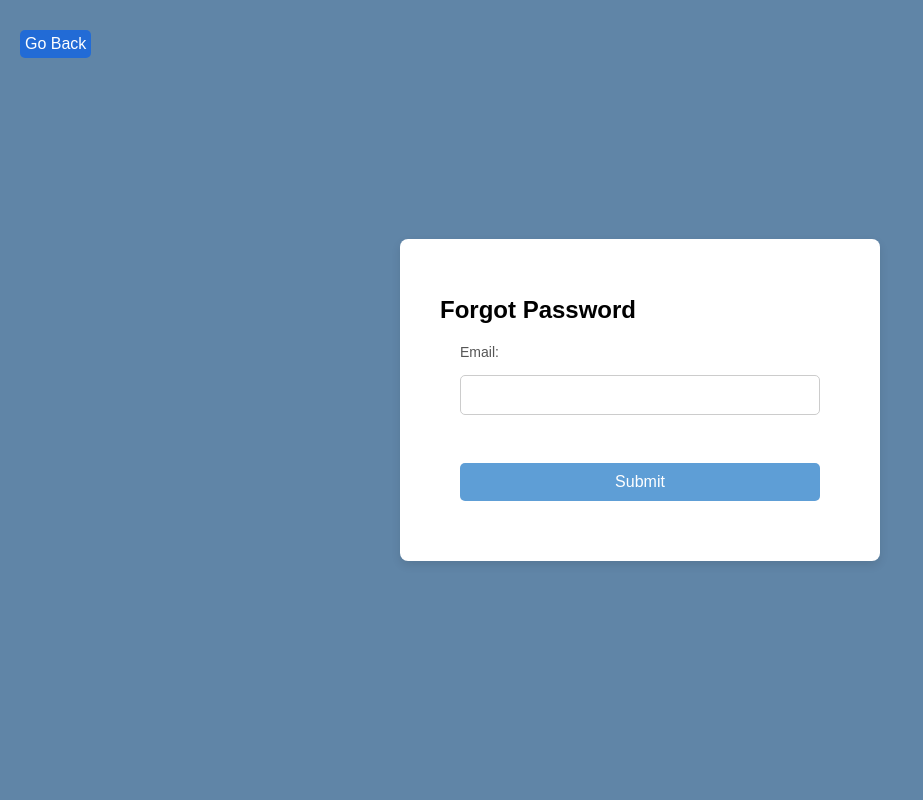
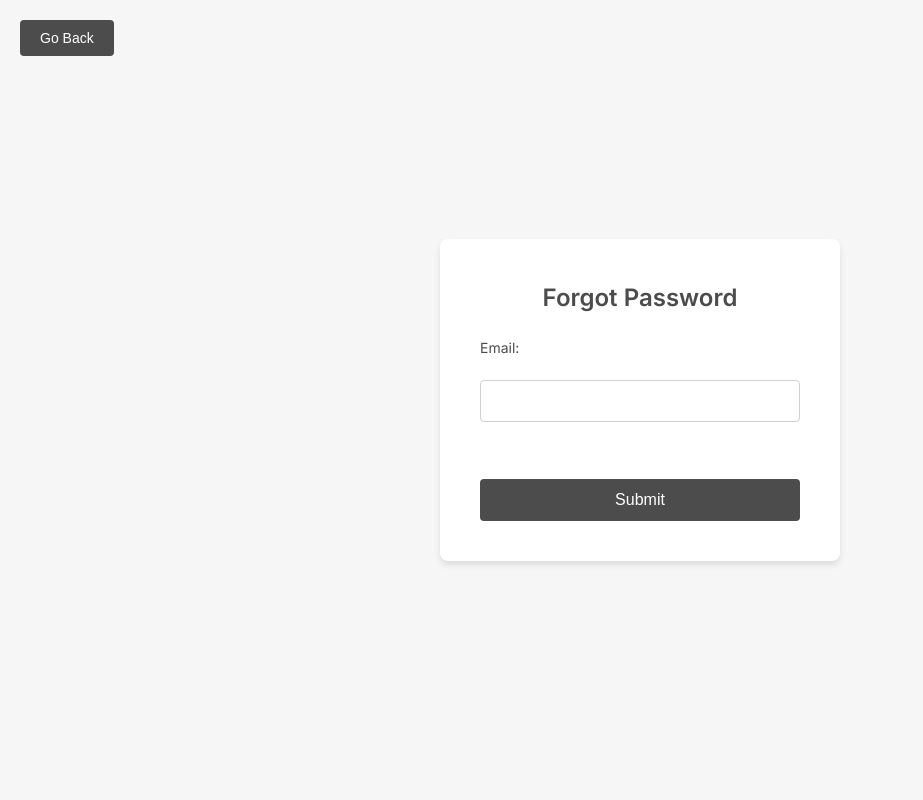
Before and after one commit to sanyomor-01/personnel_page, a PHP site: page /forgot_password.php in a window 1280 px wide. Shown: the whole page, without its empty margins (0-923 px from the left). Run offline with PHP 8.4, Linux system fonts and the light colour scheme.

Commit message:
updated forgot password interface

```diff
--- /dev/null
+++ b/css/forgot_password.css
@@ -0,0 +1,105 @@
+@import url('https://fonts.googleapis.com/css2?family=Inter:wght@400;500;600&display=swap');
+
+:root {
+    --font-family: 'Inter', sans-serif;
+    --bg-color: #f6f6f6;
+    --primary-color: #4c4c4c;
+    --secondary-color: #ffffff;
+    --border-color: #d1d1d1;
+    --text-color: #4c4c4c;
+    --gap: 16px;
+}
+
+* {
+    margin: 0;
+    padding: 0;
+    box-sizing: border-box;
+}
+
+body {
+    font-family: var(--font-family);
+    font-size: 16px;
+    line-height: 1.6;
+    color: var(--text-color);
+    background-color: var(--bg-color);
+    display: flex;
+    justify-content: center;
+    align-items: center;
+    min-height: 100vh;
+}
+
+button.back-button {
+    position: absolute;
+    top: 20px;
+    left: 20px;
+    background: var(--primary-color);
+    color: var(--secondary-color);
+    border: none;
+    padding: 10px 20px;
+    border-radius: 4px;
+    cursor: pointer;
+    font-size: 14px;
+}
+
+button.back-button:hover {
+    background: #5d5d5d;
+}
+
+.forgot-password-container {
+    background: var(--secondary-color);
+    padding: 40px;
+    border-radius: 8px;
+    box-shadow: 0 4px 6px rgba(0, 0, 0, 0.1);
+    text-align: center;
+    width: 100%;
+    max-width: 400px;
+}
+
+h1 {
+    font-size: 24px;
+    font-weight: 600;
+    margin-bottom: 20px;
+}
+
+.message {
+    font-size: 14px;
+    color: green;
+    margin-bottom: 20px;
+}
+
+form {
+    display: flex;
+    flex-direction: column;
+    gap: var(--gap);
+}
+
+label {
+    font-size: 14px;
+    text-align: left;
+    margin-bottom: 4px;
+}
+
+input[type="email"] {
+    padding: 12px;
+    border: 1px solid var(--border-color);
+    border-radius: 4px;
+    font-size: 14px;
+}
+
+input[type="email"]:focus {
+    outline: 2px solid var(--primary-color);
+}
+
+button[type="submit"] {
+    padding: 12px;
+    background: var(--primary-color);
+    color: var(--secondary-color);
+    font-size: 16px;
+    border: none;
+    border-radius: 4px;
+    cursor: pointer;
+}
+
+button[type="submit"]:hover {
+    background: #5d5d5d;
+}
--- a/forgot_password.php
+++ b/forgot_password.php
@@ -44,7 +44,7 @@ if ($_SERVER['REQUEST_METHOD'] === 'POST') {
 <head>
     <meta charset="UTF-8">
     <title>Forgot Password</title>
-    <link rel="stylesheet" href="css/style.css">
+    <link rel="stylesheet" href="css/forgot_password.css">
     <button onclick="window.history.back()" class="back-button">Go Back</button>
 
 </head>
```
Also changed, not shown: uploads/2024_03_25_15_37_IMG_5603.JPG (added).
